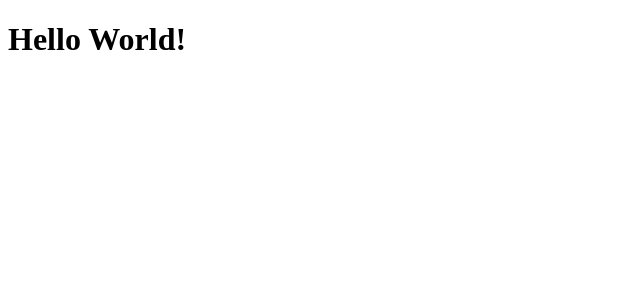
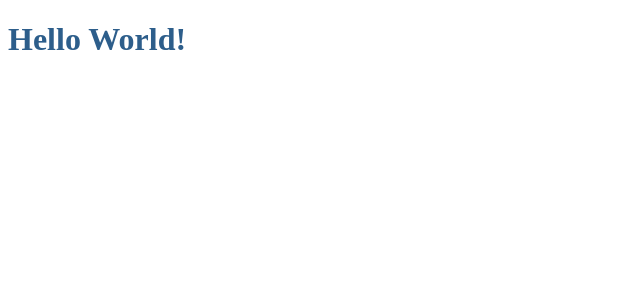
Before and after one commit to likui628/webpack-vue3-starter, a Vue app: page / in a window 1280 px wide. Shown: the top 300 px of the page, without its empty margins (0-640 px from the left). Built offline with nearby package versions, Linux system fonts and the light colour scheme.

Commit message:
feat: add LESS loader

```diff
--- a/package.json
+++ b/package.json
@@ -15,8 +15,12 @@
     "@babel/core": "^7.18.5",
     "@babel/preset-env": "^7.18.2",
     "babel-loader": "^8.2.5",
+    "css-loader": "^6.7.1",
     "html-webpack-plugin": "^5.5.0",
+    "less": "^4.1.3",
+    "less-loader": "^11.0.0",
     "vue-loader": "^17.0.0",
+    "vue-style-loader": "^4.1.3",
     "vue-template-compiler": "^2.6.14",
     "webpack": "^5.73.0",
     "webpack-cli": "^4.10.0",
--- a/src/components/HelloWorld.vue
+++ b/src/components/HelloWorld.vue
@@ -6,3 +6,11 @@ const message = ref('Hello World!')
 <template>
   <h1>{{ message }}</h1>
 </template>
+
+<style lang="less">
+@color-base: #2d5e8b;
+
+h1 {
+  color: @color-base;
+}
+</style>
--- a/webpack.config.js
+++ b/webpack.config.js
@@ -41,6 +41,10 @@ module.exports = {
         test: /\.css$/,
         use: ["vue-style-loader", "css-loader"],
       },
+      {
+        test: /\.less$/,
+        use: ["vue-style-loader", "css-loader", "less-loader"],
+      },
     ],
   },
   plugins: [
```
Also changed, not shown: 1 other file (tests, documents, lock files or other folders).
